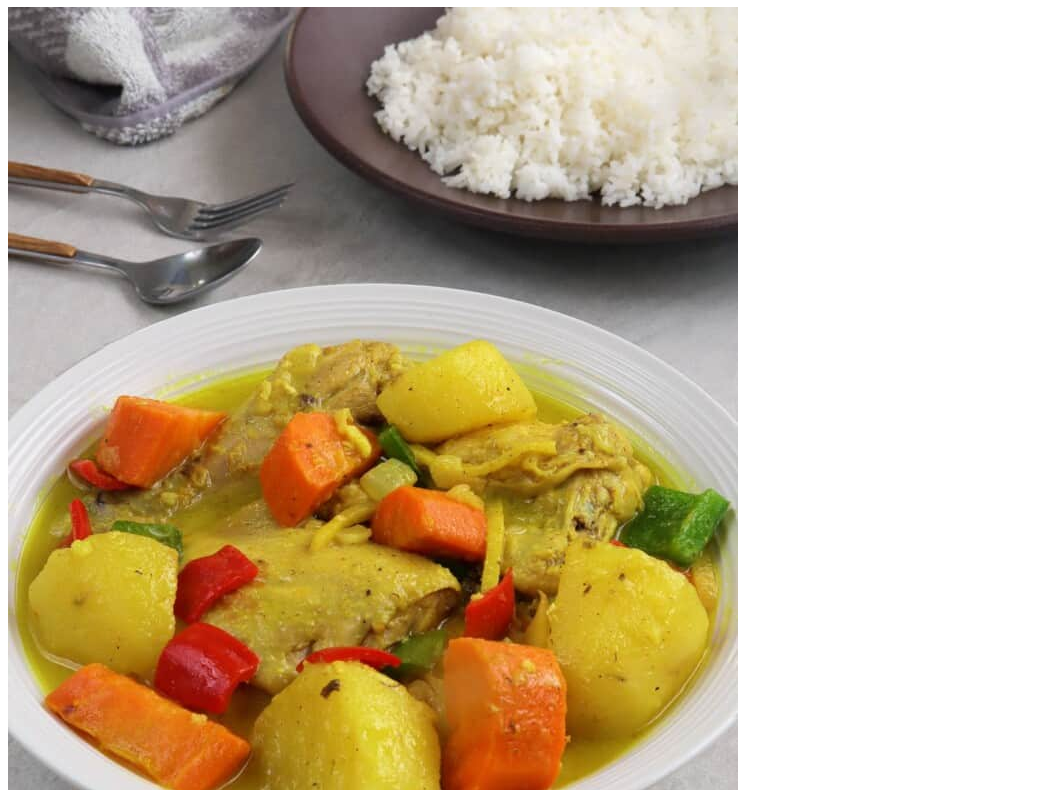
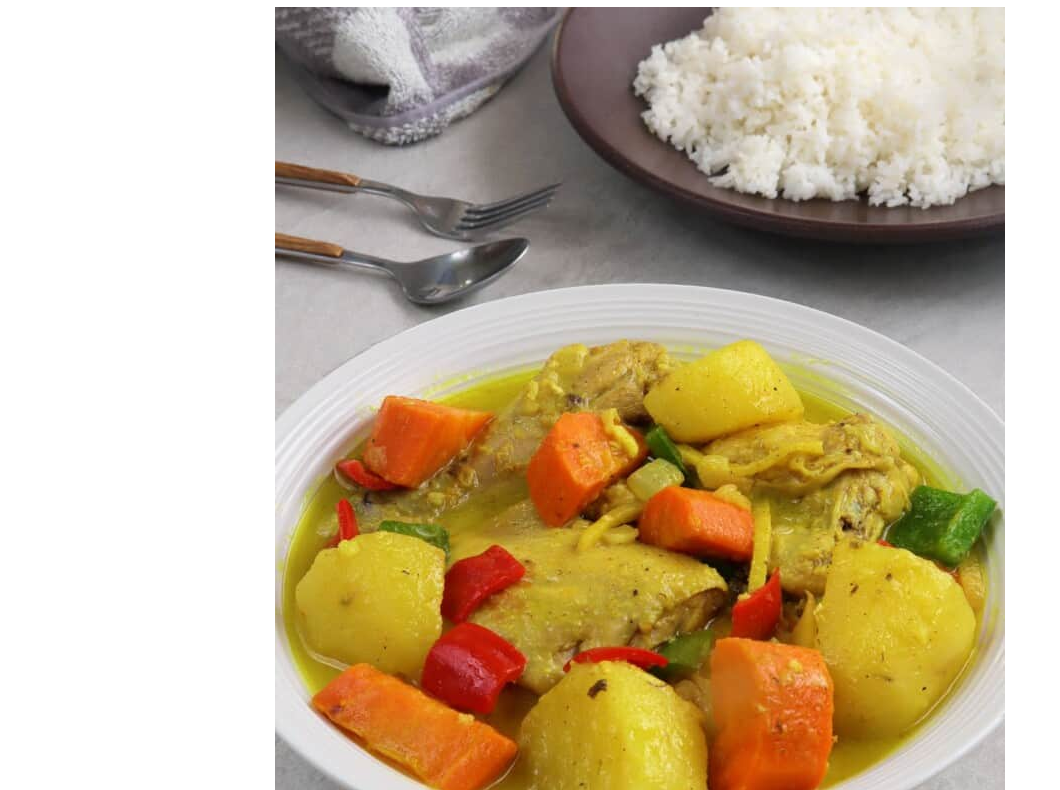
Before and after one commit to caps-lock23/odin-recipes-2, a plain HTML site: page recipes/chickencurry.html in a window 1280 px wide. Shown: the part 73-863 px from the top of the page, without its empty margins (0-1060 px from the left). Drawn offline with Linux system fonts and the light colour scheme.

Commit message:
Added recipe-styles.css

```diff
--- a/recipes/chickencurry.html
+++ b/recipes/chickencurry.html
@@ -4,6 +4,7 @@
     <meta charset="UTF-8">
     <meta name="viewport" content="width=device-width, initial-scale=1.0">
     <title>Chicken Curry</title>
+    <link rel="stylesheet" href="recipe-styles.css">
 </head>
 <body>
     <h1>Chicken Curry</h1>
--- /dev/null
+++ b/recipes/recipe-styles.css
@@ -0,0 +1,3 @@
+body {
+    text-align: center;
+}
```
Also changed, not shown: recipes/lechonkawali.html (+1 -0 lines), recipes/stirfrytofu.html (+1 -0 lines).
